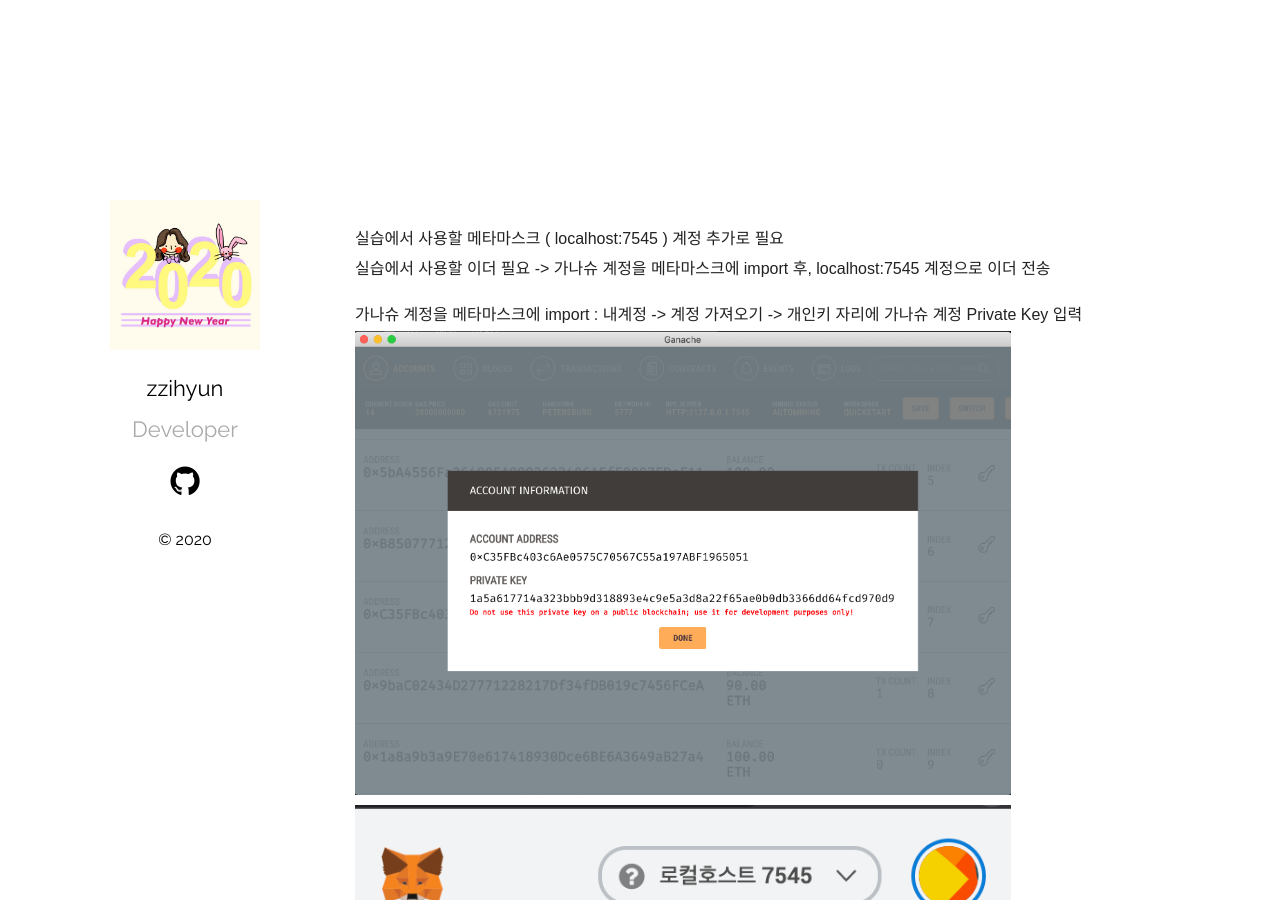
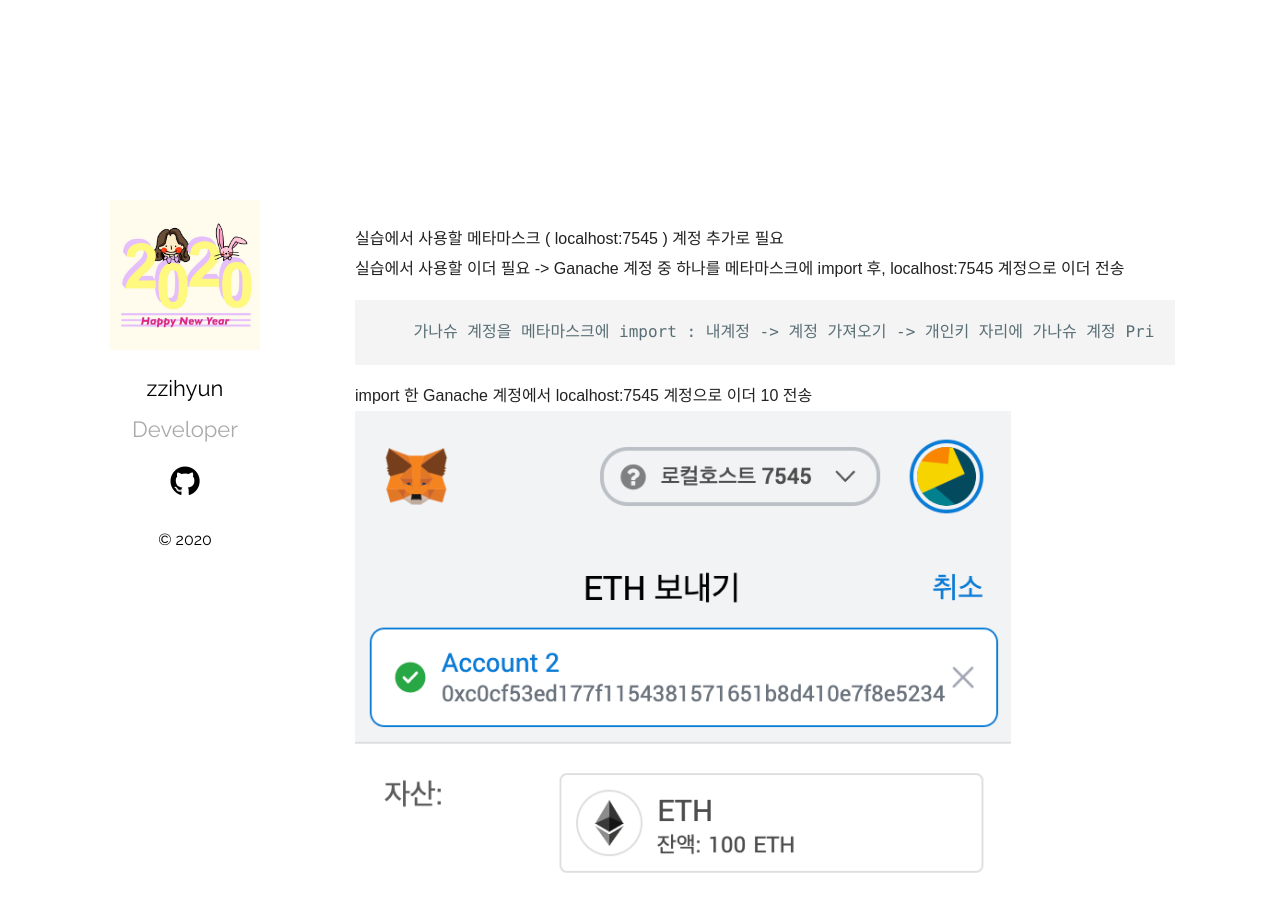
Before and after one commit to jhhhj1002/jhhhj1002.github.io, a Jekyll site: the page built from _posts/2020-03-29-Truffle-in-Blockchain-03.markdown, in a window 1280 px wide and 900 px high, scrolled down 3688 px. Built offline with Jekyll 4.4.1, drawn with Linux system fonts in a browser that asks for light colours.

Commit message:
Update 2020-03-29-Truffle-in-Blockchain-03.markdown

```diff
--- a/_posts/2020-03-29-Truffle-in-Blockchain-03.markdown
+++ b/_posts/2020-03-29-Truffle-in-Blockchain-03.markdown
@@ -108,9 +108,9 @@ client 디렉토리로 이동 후, npm run start
 
 
 실습에서 사용할 메타마스크 ( localhost:7545 ) 계정 추가로 필요
-실습에서 사용할 이더 필요 -> 가나슈 계정을 메타마스크에 import 후, localhost:7545 계정으로 이더 전송
+실습에서 사용할 이더 필요 -> Ganache 계정 중 하나를 메타마스크에 import 후, localhost:7545 계정으로 이더 전송
 
-  가나슈 계정을 메타마스크에 import : 내계정 -> 계정 가져오기 -> 개인키 자리에 가나슈 계정 Private Key 입력
+        가나슈 계정을 메타마스크에 import : 내계정 -> 계정 가져오기 -> 개인키 자리에 가나슈 계정 Private Key 입력
   <img src="/assets/imgs/Blockchain&Truffle_32.png" width="80%" height="45%" >
   <img src="/assets/imgs/Blockchain&Truffle_33.png" width="80%" height="45%" >
   <img src="/assets/imgs/Blockchain&Truffle_34.png" width="80%" height="45%" >
```
